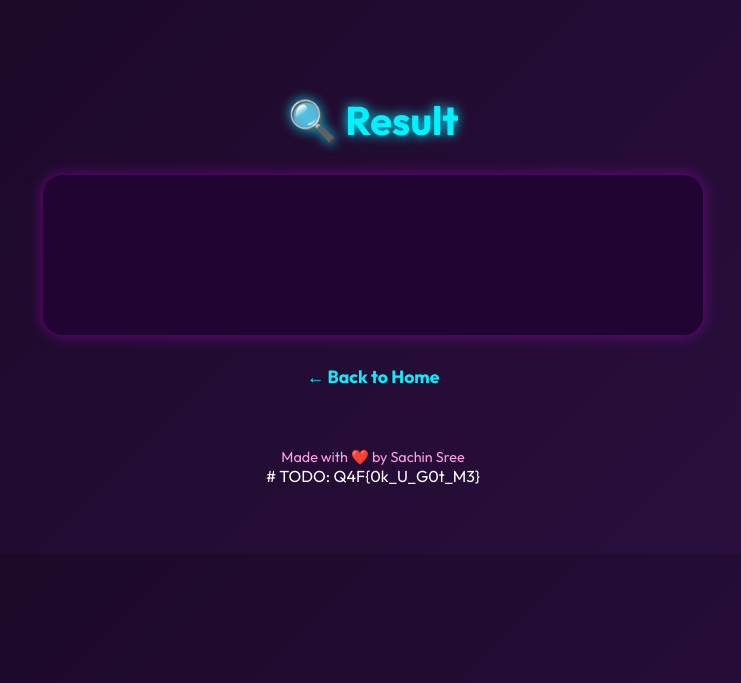
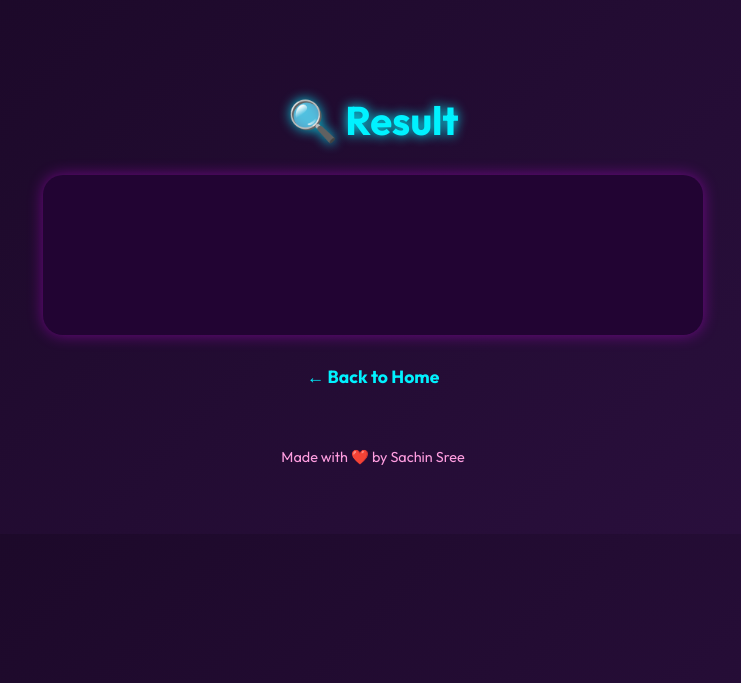
Before and after one commit to sachinsree47/CrypTag, a Flask app: template templates/result.html in a window 1280 px wide. Shown: the top 683 px of the page, without its empty margins (267-1008 px from the left). Run offline with Flask 3, Linux system fonts and the light colour scheme; the template is opened without the code that fills it, so the values that code supplies are empty.

Commit message:
Update result.html

```diff
--- a/templates/result.html
+++ b/templates/result.html
@@ -84,5 +84,3 @@
   <footer>Made with ❤️ by Sachin Sree</footer>
 </body>
 </html>
-
-# TODO: Q4F{0k_U_G0t_M3}
```
